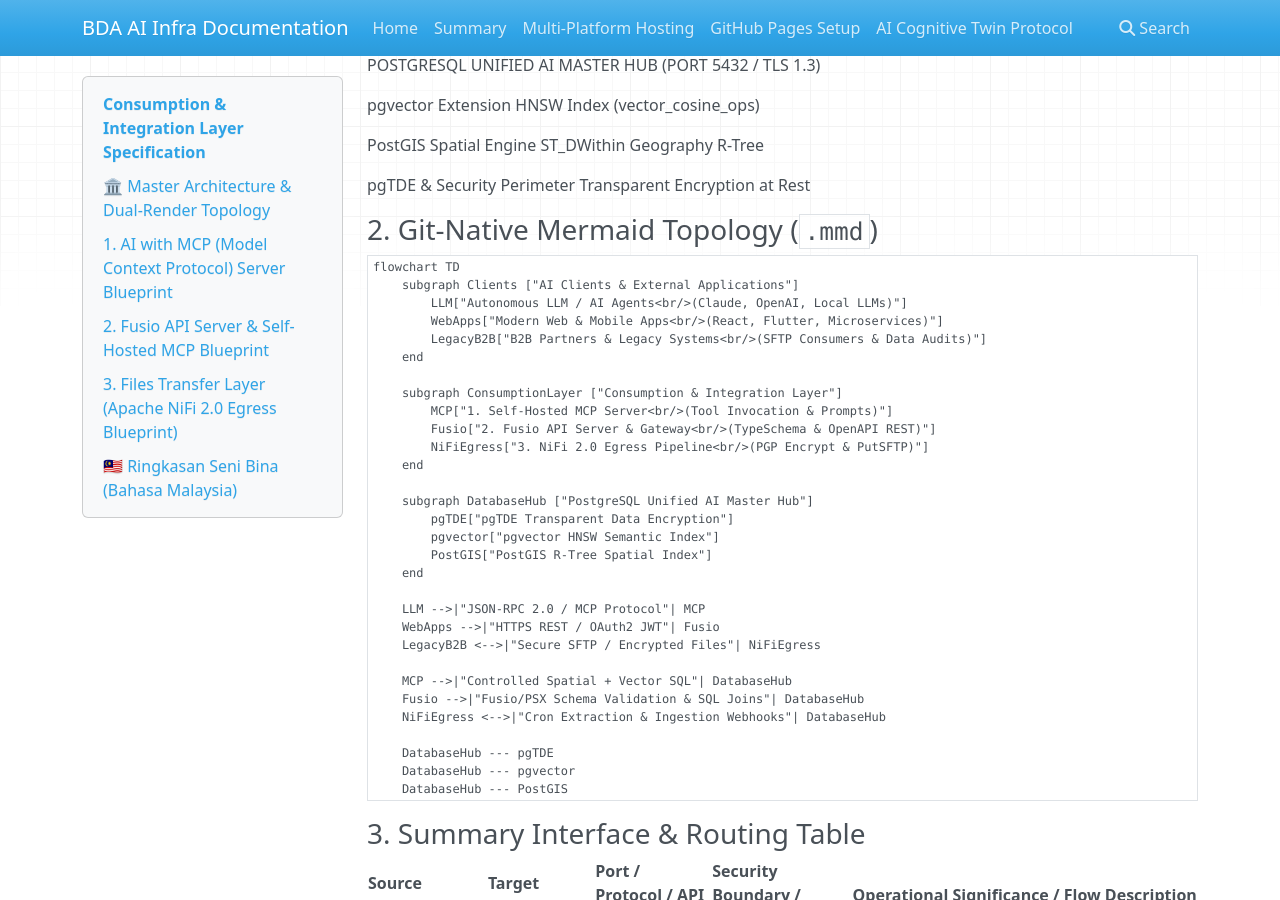
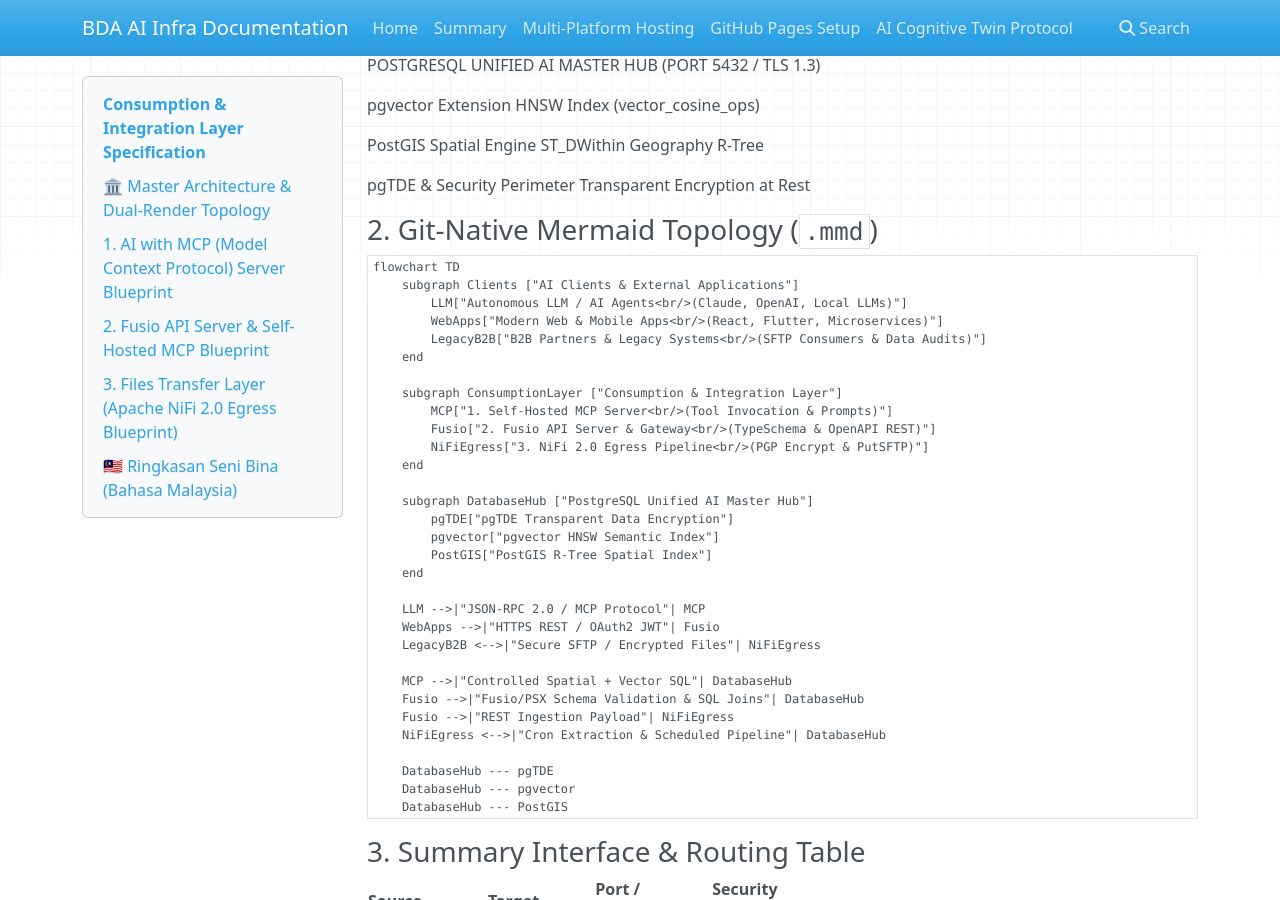
Before and after one commit to linuxmalaysia/bda-ai-infra, an MkDocs documentation site: the page built from docs/reference/consumption-and-integration-layer.md, in a window 1280 px wide and 900 px high, scrolled down 1460 px. Built offline with MkDocs 1.6.1, drawn with Linux system fonts in a browser that asks for light colours; nearby versions of some CDN libraries; some of the changed text lies outside the part shown.

Commit message:
docs: refine Fusio actions with WGS84 validation and HTTPS URL check
- Enforces WGS84 latitude (-90 to 90) and longitude (-180 to 180) bounds in schema and PHP action.
- Moves vector embedding generation outside PDO transaction block and adds transaction rollback handling.
- Validates HTTPS scheme for NIFI_WEBHOOK_URL in IngestAction.
- Updates Mermaid topology diagram to illustrate Fusio-to-NiFi REST ingestion.

Co-authored-by: google-labs-jules[bot] <161369871+google-labs-jules[bot]@users.noreply.github.com>

```diff
--- a/docs/reference/consumption-and-integration-layer.md
+++ b/docs/reference/consumption-and-integration-layer.md
@@ -164,7 +164,8 @@ flowchart TD
 
     MCP -->|"Controlled Spatial + Vector SQL"| DatabaseHub
     Fusio -->|"Fusio/PSX Schema Validation & SQL Joins"| DatabaseHub
-    NiFiEgress <-->|"Cron Extraction & Ingestion Webhooks"| DatabaseHub
+    Fusio -->|"REST Ingestion Payload"| NiFiEgress
+    NiFiEgress <-->|"Cron Extraction & Scheduled Pipeline"| DatabaseHub
 
     DatabaseHub --- pgTDE
     DatabaseHub --- pgvector
```
Also changed, not shown: other parts of docs/reference/consumption-and-integration-layer.md (+43 -22 lines).
